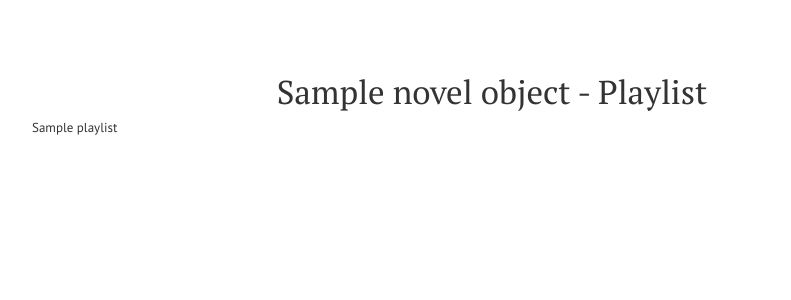
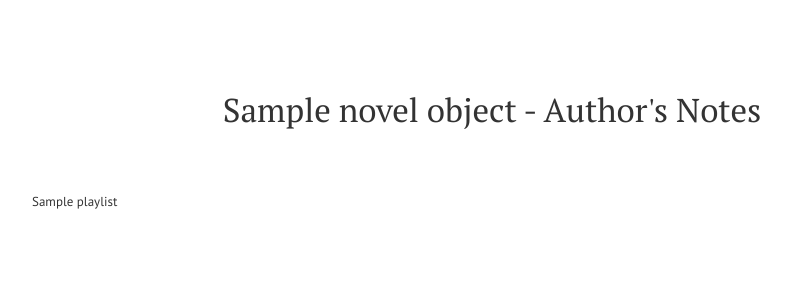
Before and after one commit to whythawk/qwyre, a Django app: template qwyre/sqwyre/templates/sqwyre/playlist.html in a window 1280 px wide. Shown: the part 100-400 px from the top of the page, without its empty margins (148-939 px from the left). Run offline with Django 3.2, Linux system fonts and the light colour scheme; the template is opened without the code that fills it: most values are stand-ins (such as "Sample title", 1, 10 or a date in 2020); some libraries are stand-ins or nearby versions.

Commit message:
Minor formatting

```diff
--- a/qwyre/sqwyre/templates/sqwyre/playlist.html
+++ b/qwyre/sqwyre/templates/sqwyre/playlist.html
@@ -9,8 +9,11 @@
             <div class="row">
                 <div class="col-md-10 col-md-push-1">
                     <div class="redeem">
-                        <br><br><br>
-                        <h1 style="text-align:center;">{{ novel_object.title }} - Playlist</h1>
+                        <br/><br/><br/><br/>
+                        <h1 style="text-align:center;">{{ novel_object.title }} - Author's Notes</h1>
+						<br/>
+						<br/>
+						<br/>
                         {{ novel_object.playlist|safe }}
                     </div>
                 </div>
```
